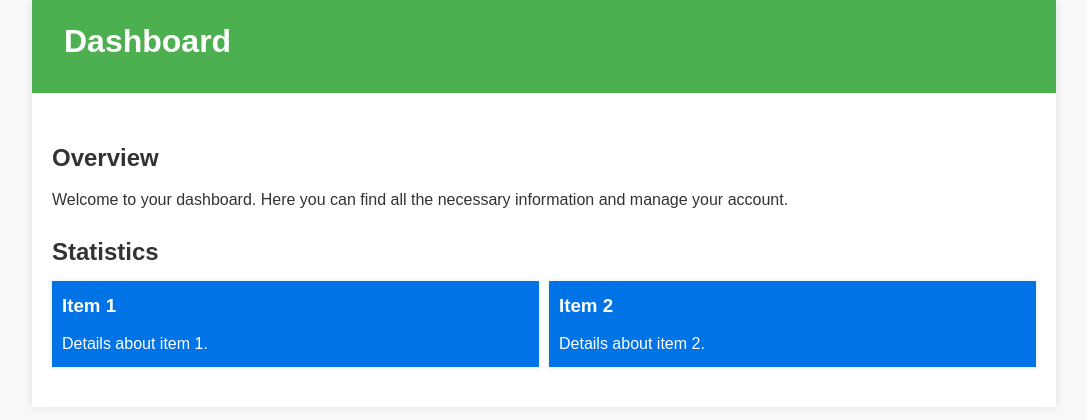
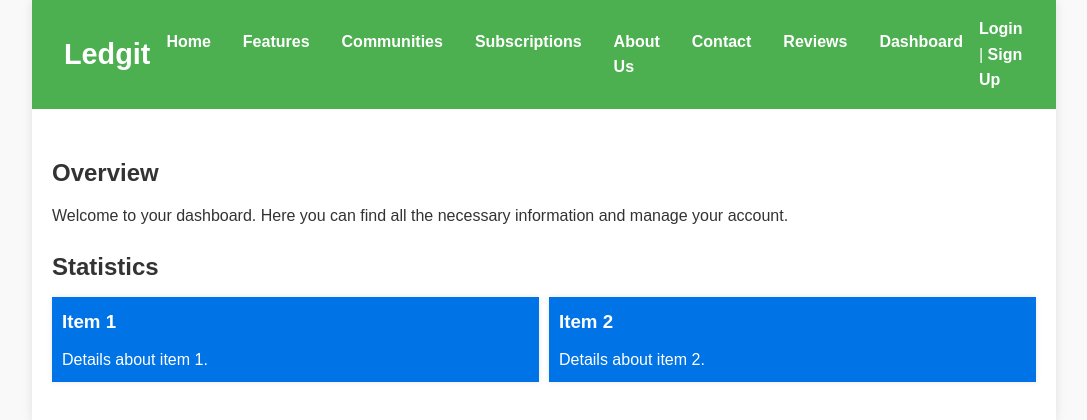
Before and after one commit to YTomar79/Ledgit, a website: page dashboard.html in a window 1280 px wide. Shown: the whole page, without its empty margins (96-1183 px from the left). Drawn offline with Linux system fonts and the light colour scheme.

Commit message:
Update dashboard.html

```diff
--- a/dashboard.html
+++ b/dashboard.html
@@ -9,7 +9,25 @@
 <body>
     <div class="dashboard">
         <header>
-            <h1>Dashboard</h1>
+        <div class="logo">Ledgit</div>
+        <nav>
+            <ul>
+                <li><a href="index.html">Home</a></li>
+                <li><a href="features.html">Features</a></li>
+                <li><a href="#">Communities</a></li>
+                <li><a href="subscriptions.html">Subscriptions</a></li>
+                <li><a href="about-us.html">About Us</a></li>
+                <li><a href="#">Contact</a></li>
+                <li><a href="reviews.html">Reviews</a></li>
+                <li><a href="dashboard.html">Dashboard</a></li>
+            </ul>
+        </nav>
+        <div class="user-profile" id="auth-links">
+            <a href="auth/auth.html">Login </a> | <a href="auth/signup.html"> Sign Up</a>
+        </div>
+        <div class="user-profile" id="dashboard-link" style="display: none;">
+            <a href="dashboard.html">Dashboard</a> | <a href="#" id="logout">Logout</a>
+        </div>
         </header>
         <nav>
             <ul>
```
